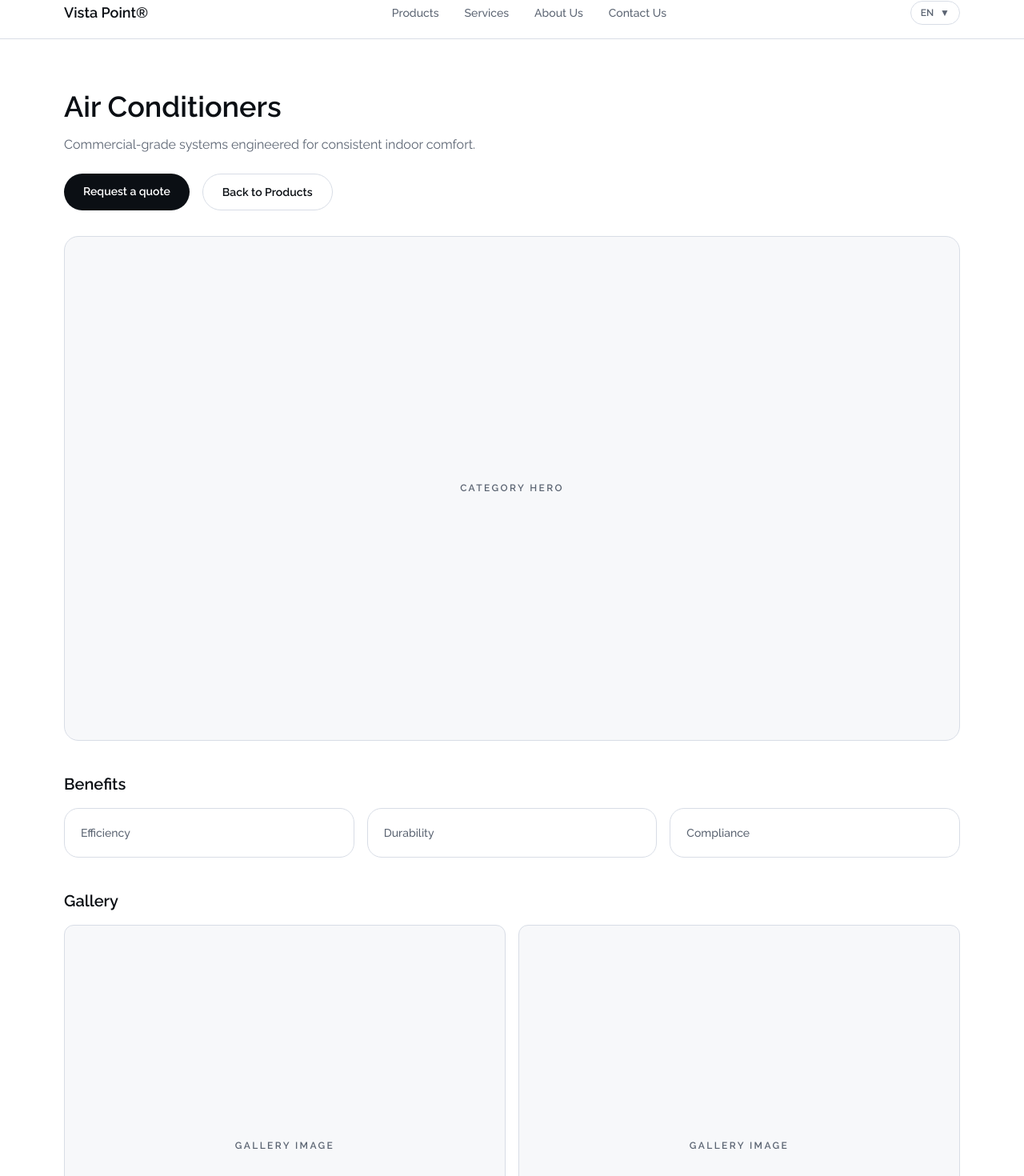
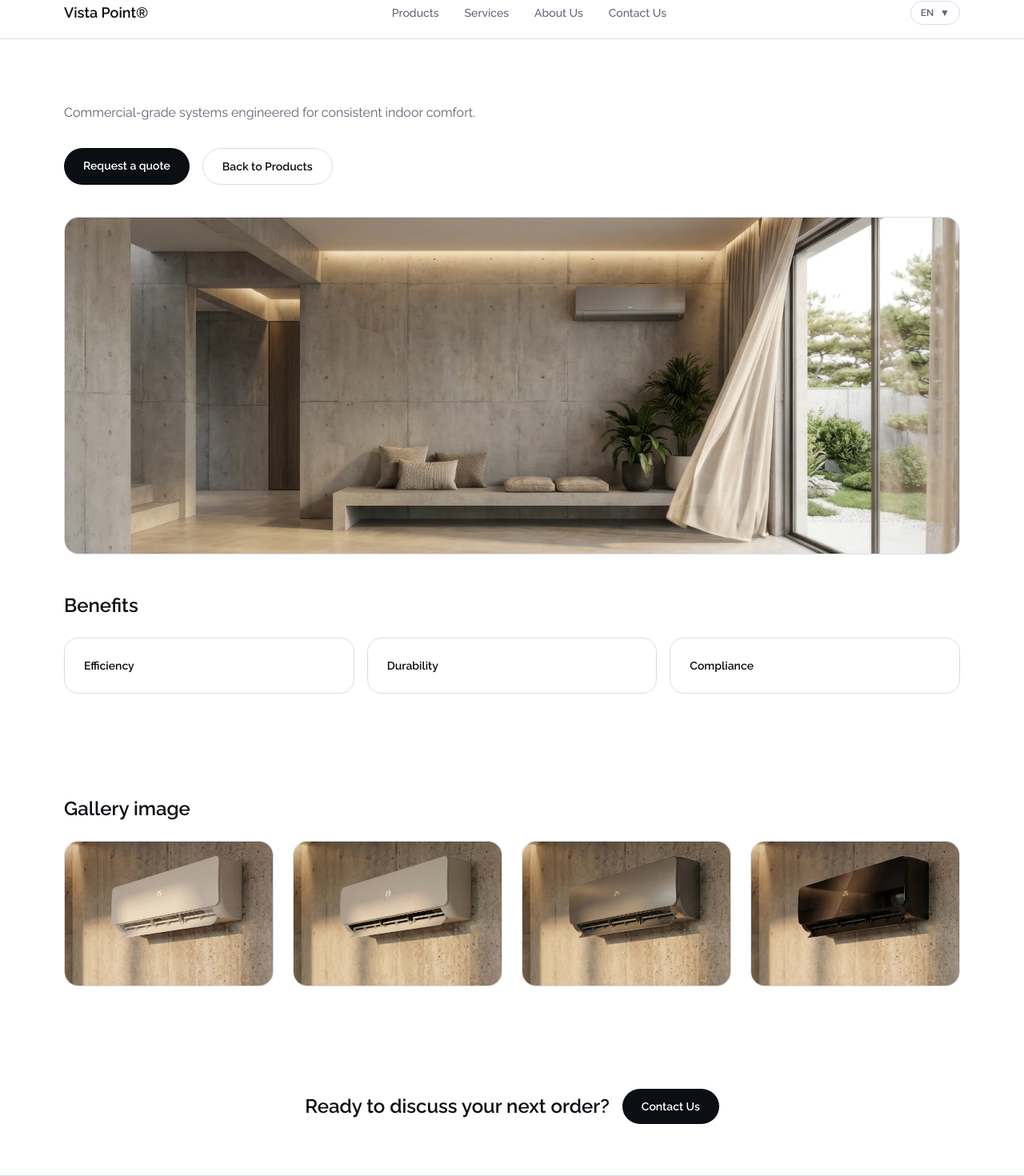
Before and after one commit to abstractprince/vistapoint-site, a Next.js app: page /en/cooling-air-conditioners in a window 1280 px wide. Shown: the part 16-1486 px from the top of the page at 80% size. Built offline with nearby package versions, Linux system fonts and the light colour scheme.

Commit message:
Update page.tsx

```diff
--- a/app/[locale]/cooling-air-conditioners/page.tsx
+++ b/app/[locale]/cooling-air-conditioners/page.tsx
@@ -1,15 +1,118 @@
-import { CategoryPageTemplate } from "@/components/CategoryPageTemplate";
+import Image from "next/image";
+import Link from "next/link";
 import { getContent } from "@/content";
-import type { Locale } from "@/lib/locale";
+import { localePath, type Locale } from "@/lib/locale";
+
+const HERO_SRC = "/images/categories/cooling/hero.webp";
+const GALLERY = [
+  "/images/categories/cooling/gallery-1.webp",
+  "/images/categories/cooling/gallery-2.webp",
+  "/images/categories/cooling/gallery-3.webp",
+  "/images/categories/cooling/gallery-4.webp",
+];
 
 export default function CoolingPage({ params }: { params: { locale: Locale } }) {
   const content = getContent(params.locale);
 
   return (
-    <CategoryPageTemplate
-      locale={params.locale}
-      title={content.categoryPages.cooling.pageTitle}
-      intro={content.categoryPages.cooling.intro}
-    />
+    <>
+      <section className="section-spacing">
+        <div className="container-base">
+          <h1 className="text-3xl font-semibold text-[var(--vp-text)] md:text-4xl">
+            {content.categoryPages.cooling.title}
+          </h1>
+
+          <p className="mt-4 max-w-3xl text-base text-[var(--vp-muted)]">
+            {content.categoryPages.cooling.intro}
+          </p>
+
+          <div className="mt-8 flex flex-wrap gap-4">
+            <Link
+              href={localePath(params.locale, "/contact")}
+              className="rounded-full bg-[var(--vp-text)] px-6 py-3 text-sm font-semibold text-white"
+            >
+              {content.categoryPages.cta}
+            </Link>
+
+            <Link
+              href={localePath(params.locale, "/products")}
+              className="rounded-full border border-[var(--vp-border)] px-6 py-3 text-sm font-semibold text-[var(--vp-text)]"
+            >
+              {content.categoryPages.backToProducts}
+            </Link>
+          </div>
+
+          {/* HERO */}
+          <div className="mt-10 overflow-hidden rounded-[var(--vp-radius)] border border-[var(--vp-border)]">
+            <div className="relative min-h-[260px] md:min-h-[420px]">
+              <Image
+                src={HERO_SRC}
+                alt={content.categoryPages.cooling.title}
+                fill
+                priority
+                sizes="(max-width: 1080px) 100vw, 1080px"
+                className="object-cover"
+              />
+            </div>
+          </div>
+
+          {/* BENEFITS */}
+          <h2 className="mt-12 text-2xl font-semibold text-[var(--vp-text)]">Benefits</h2>
+          <div className="mt-6 grid gap-4 sm:grid-cols-2 lg:grid-cols-3">
+            {content.categoryPages.benefits.map((b) => (
+              <div
+                key={b}
+                className="rounded-[var(--vp-radius)] border border-[var(--vp-border)] bg-[var(--vp-card)] p-6"
+              >
+                <p className="text-sm font-semibold text-[var(--vp-text)]">{b}</p>
+              </div>
+            ))}
+          </div>
+        </div>
+      </section>
+
+      {/* GALLERY */}
+      <section className="section-spacing">
+        <div className="container-base">
+          <h2 className="text-2xl font-semibold text-[var(--vp-text)]">
+            {content.categoryPages.galleryLabel}
+          </h2>
+
+          <div className="mt-6 grid gap-6 sm:grid-cols-2 lg:grid-cols-4">
+            {GALLERY.map((src, idx) => (
+              <div
+                key={src}
+                className="overflow-hidden rounded-[var(--vp-radius)] border border-[var(--vp-border)]"
+              >
+                <div className="relative min-h-[180px]">
+                  <Image
+                    src={src}
+                    alt={`${content.categoryPages.cooling.title} — gallery ${idx + 1}`}
+                    fill
+                    sizes="(max-width: 640px) 100vw, 25vw"
+                    className="object-cover"
+                  />
+                </div>
+              </div>
+            ))}
+          </div>
+        </div>
+      </section>
+
+      {/* BOTTOM CTA */}
+      <section className="section-spacing">
+        <div className="container-base flex flex-col items-center justify-center gap-3 text-center md:flex-row md:gap-4">
+          <h2 className="text-2xl font-semibold text-[var(--vp-text)]">
+            {content.categoryPages.bottomCtaTitle}
+          </h2>
+          <Link
+            href={localePath(params.locale, "/contact")}
+            className="rounded-full bg-[var(--vp-text)] px-6 py-3 text-sm font-semibold text-white"
+          >
+            {content.categoryPages.bottomCtaButton}
+          </Link>
+        </div>
+      </section>
+    </>
   );
 }
```
